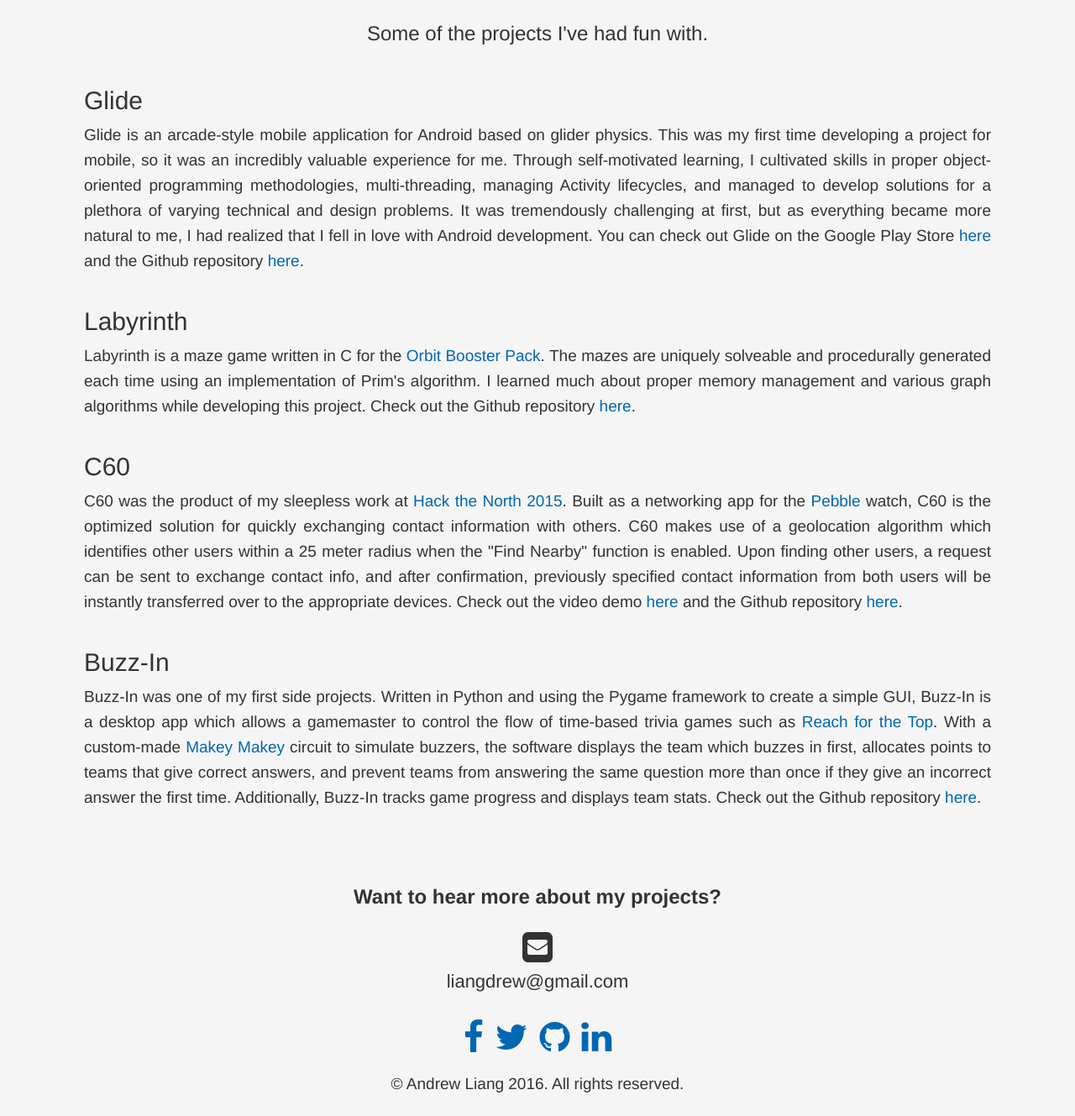
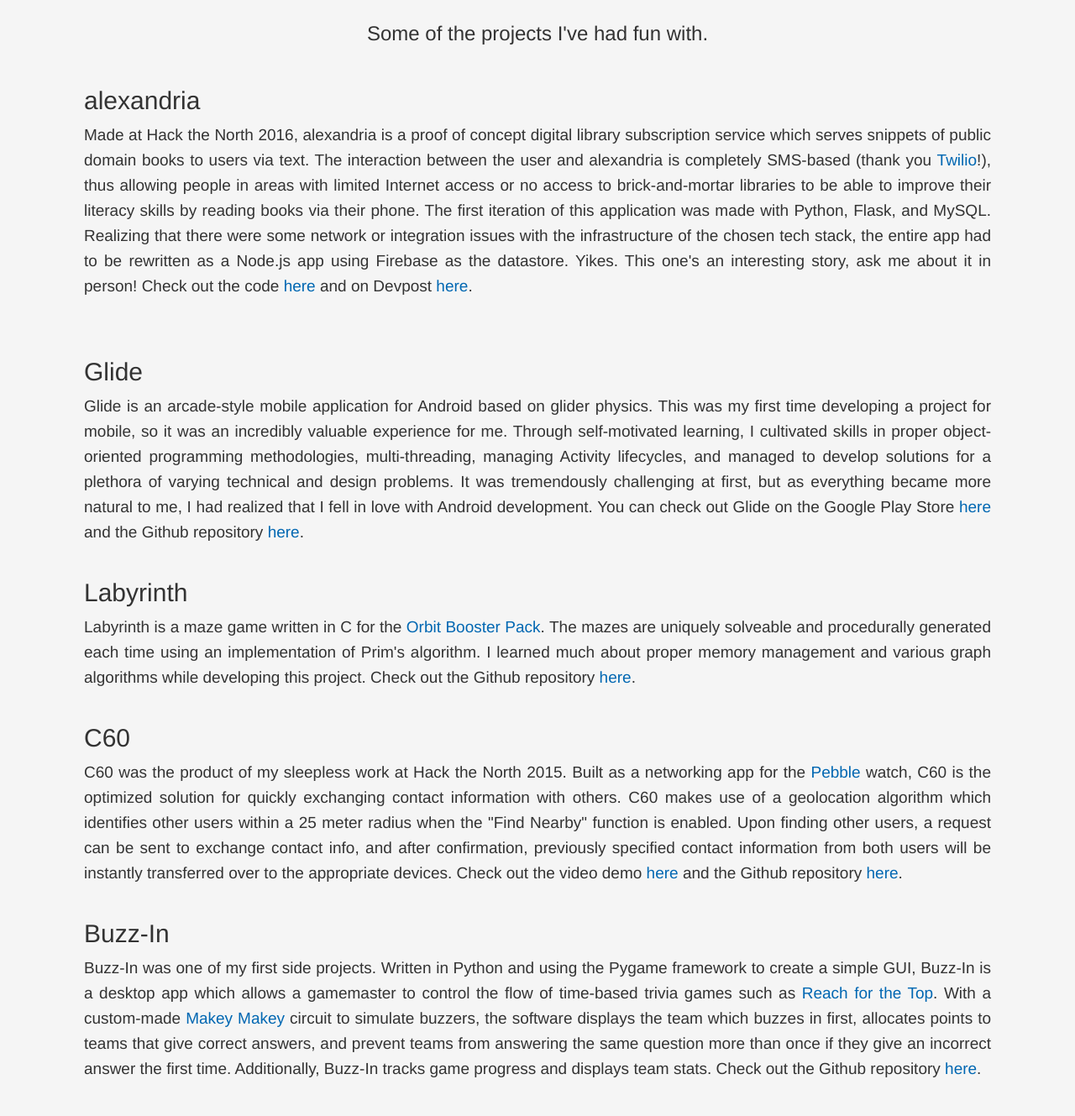
Before and after one commit to liangdrew/liangdrew.com, a plain HTML site: page projects/projects.html in a window 1280 px wide. Shown: the part 210-1539 px from the top of the page at 84% size. Drawn offline with nearby package versions, Linux system fonts and the light colour scheme.

Commit message:
Add info about alexandria

```diff
--- a/projects/projects.html
+++ b/projects/projects.html
@@ -62,6 +62,13 @@
     <h3>Some of the projects I've had fun with.</h3>
 
     <div class="Glide">
+        <h2>alexandria</h2>
+        <p>
+            Made at Hack the North 2016, alexandria is a proof of concept digital library subscription service which serves snippets of public domain books to users via text. The interaction between the user and alexandria is completely SMS-based (thank you <a href="https://www.twilio.com/" target="_blank">Twilio</a>!), thus allowing people in areas with limited Internet access or no access to brick-and-mortar libraries to be able to improve their literacy skills by reading books via their phone. The first iteration of this application was made with Python, Flask, and MySQL. Realizing that there were some network or integration issues with the infrastructure of the chosen tech stack, the entire app had to be rewritten as a Node.js app using Firebase as the datastore. Yikes. This one's an interesting story, ask me about it in person! Check out the code <a href="https://github.com/aman-dureja/alexandria" target="_blank">here</a> and on Devpost <a href="http://devpost.com/software/alexandria-5utcm4" target="_blank">here</a>.
+
+    </div>
+
+    <div class="Glide">
         <h2>Glide</h2>
         <p>Glide is an arcade-style mobile application for Android based on glider physics. This was my first time developing a project for mobile, so it was an incredibly valuable experience for me. Through self-motivated learning, I cultivated skills in proper object-oriented programming methodologies, multi-threading, managing Activity lifecycles, and managed to develop solutions for a plethora of varying technical and design problems. It was tremendously challenging at first, but as everything became more natural to me, I had realized that I fell in love with Android development. You can check out Glide on the Google Play Store <a href="https://play.google.com/store/apps/details?id=com.andrewliang.glide" target="_blank">here</a> and the Github repository <a href="https://github.com/liangdrew/Glide" target="_blank">here</a>.</p>
 
@@ -75,7 +82,7 @@
 
     <div class="C60">
         <h2>C60</h2>
-        <p>C60 was the product of my sleepless work at <a href="http://hackthenorth.com/" target="_blank">Hack the North 2015</a>. Built as a networking app for the <a href="https://www.pebble.com/" target="_blank">Pebble</a> watch, C60 is the optimized solution for quickly exchanging contact information with others. C60 makes use of a geolocation algorithm which identifies other users within a 25 meter radius when the "Find Nearby" function is enabled. Upon finding other users, a request can be sent to exchange contact info, and after confirmation, previously specified contact information from both users will be instantly transferred over to the appropriate devices. Check out the video demo <a href="http://devpost.com/software/c60" target="_blank">here</a> and the Github repository <a href="https://github.com/liangdrew/c60app" target="_blank">here</a>.</p>
+        <p>C60 was the product of my sleepless work at Hack the North 2015. Built as a networking app for the <a href="https://www.pebble.com/" target="_blank">Pebble</a> watch, C60 is the optimized solution for quickly exchanging contact information with others. C60 makes use of a geolocation algorithm which identifies other users within a 25 meter radius when the "Find Nearby" function is enabled. Upon finding other users, a request can be sent to exchange contact info, and after confirmation, previously specified contact information from both users will be instantly transferred over to the appropriate devices. Check out the video demo <a href="http://devpost.com/software/c60" target="_blank">here</a> and the Github repository <a href="https://github.com/liangdrew/c60app" target="_blank">here</a>.</p>
     </div>
 
     <div class="Buzz-In">
@@ -91,11 +98,6 @@
                 <li>
                     <a href="https://www.facebook.com/liangdrew" target="_blank">
                         <i class="fa fa-facebook fa-3x"></i>
-                    </a>
-                </li>
-                <li>
-                    <a href="https://twitter.com/liangdrew" target="_blank">
-                        <i class="fa fa-twitter fa-3x"></i>
                     </a>
                 </li>
                 <li>
```
